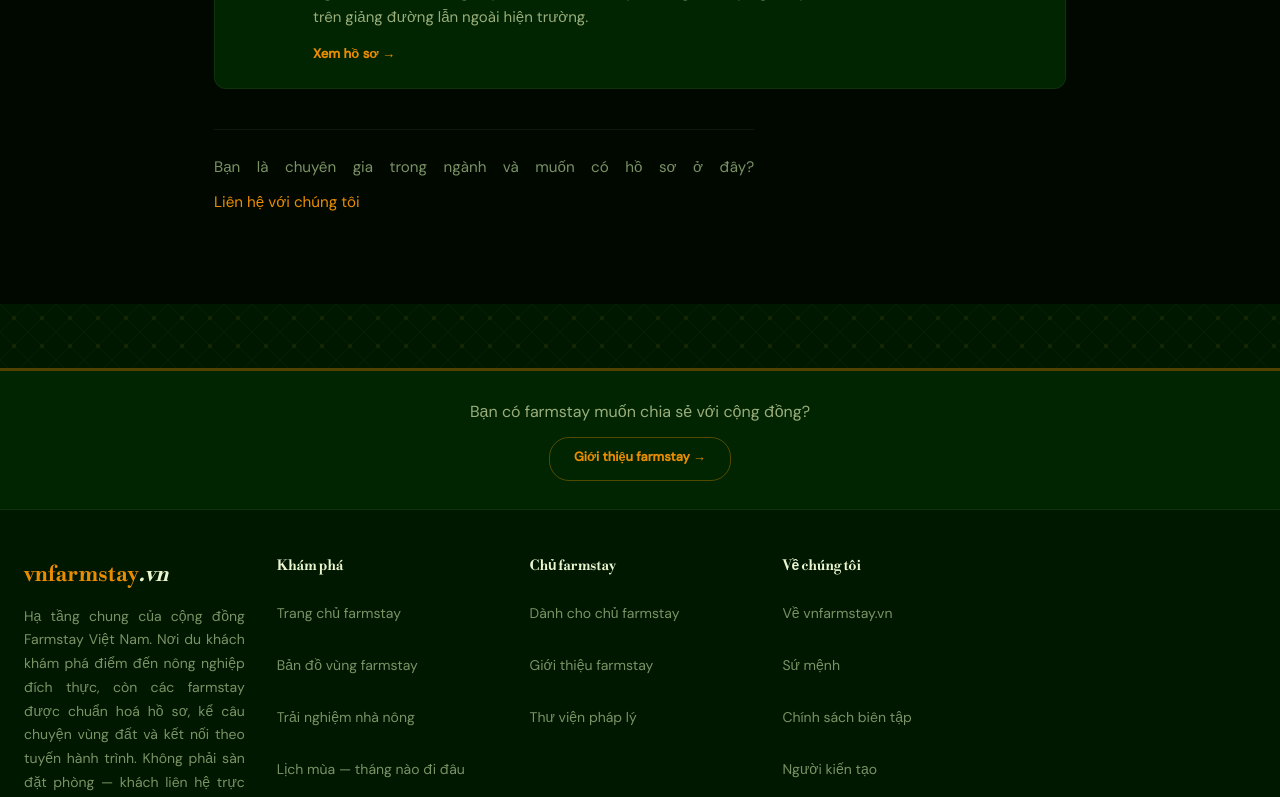
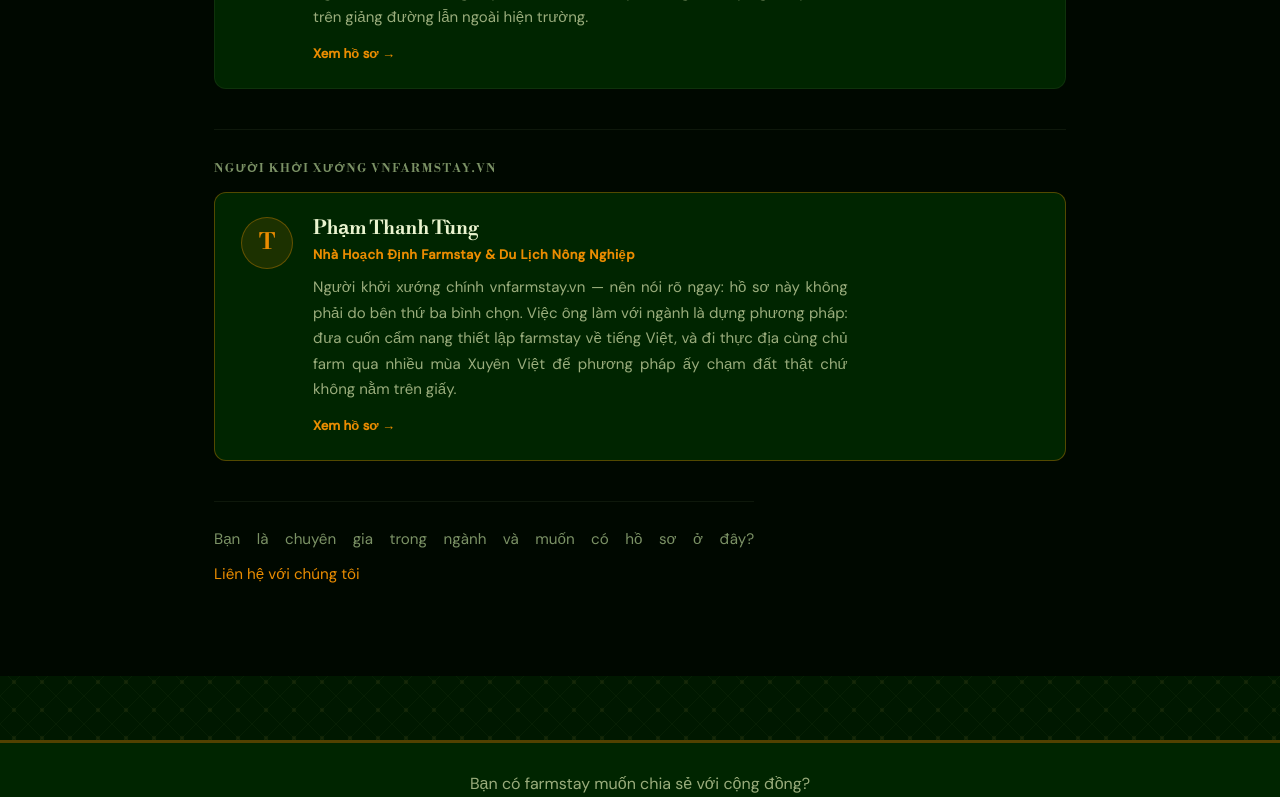
Before and after one commit to thanhtungkt7888nhd/vnfarmstay-vn, a Next.js app: page /nguoi-kien-tao in a window 1280 px wide. Shown: the part 1460-2257 px from the top of the page. Built offline with nearby package versions, Linux system fonts and the light colour scheme; no server answers.

Commit message:
feat(vnfarmstay): Người kiến tạo vào menu chính + hồ sơ Người khởi xướng, nói rõ quan hệ 20260827

```diff
--- a/src/app/nguoi-kien-tao/[slug]/page.tsx
+++ b/src/app/nguoi-kien-tao/[slug]/page.tsx
@@ -173,6 +173,28 @@ export default async function HoSoNguoiKienTao({ params }: Props) {
             </div>
           </div>
 
+          {/* Nói thẳng quan hệ TRƯỚC khi người đọc đọc lời tự khai — Điều II */}
+          {n.laNguoiKhoiXuong && (
+            <p
+              style={{
+                background: "var(--gold-dim)",
+                border: "1px solid var(--gold-border)",
+                borderRadius: "var(--radius-sm)",
+                padding: "12px 16px",
+                fontSize: "0.88rem",
+                color: "var(--text-muted)",
+                lineHeight: 1.7,
+                margin: "0 0 20px",
+              }}
+            >
+              <strong style={{ color: "var(--text-primary)" }}>
+                Người khởi xướng vnfarmstay.vn.
+              </strong>{" "}
+              Hồ sơ này nằm trên chính trang do ông khởi xướng — không phải đánh
+              giá của bên thứ ba. Chúng tôi nói rõ để bạn tự cân nhắc.
+            </p>
+          )}
+
           {/* ── Giọng 1: LỜI CỦA HỌ, nguyên văn ── */}
           <section style={{ ...kieuKhoi, borderTop: "none", paddingTop: 12 }}>
             <h2 style={kieuH2}>Họ tự giới thiệu</h2>
--- a/src/app/nguoi-kien-tao/page.tsx
+++ b/src/app/nguoi-kien-tao/page.tsx
@@ -126,7 +126,7 @@ export default function NguoiKienTaoPage() {
           </p>
 
           <div style={{ display: "flex", flexDirection: "column", gap: 16 }}>
-            {NGUOI_KIEN_TAO.map((n) => (
+            {NGUOI_KIEN_TAO.filter((n) => !n.laNguoiKhoiXuong).map((n) => (
               <Link
                 key={n.slug}
                 href={`/nguoi-kien-tao/${n.slug}`}
@@ -212,6 +212,114 @@ export default function NguoiKienTaoPage() {
             ))}
           </div>
 
+          {/* ── Người khởi xướng — khối RIÊNG, đặt cuối, nói thẳng quan hệ ──
+              Không xếp chung hàng với bốn chuyên gia bên trên: người khởi xướng
+              đứng lẫn vào danh sách mà không nói rõ thì người đọc tưởng đây là
+              bảng do bên thứ ba bình chọn (Điều II). Và hệ thống không được thành
+              bệ đỡ cho cá nhân (Điều VIII). */}
+          {NGUOI_KIEN_TAO.filter((n) => n.laNguoiKhoiXuong).map((n) => (
+            <section
+              key={n.slug}
+              aria-label="Người khởi xướng"
+              style={{
+                marginTop: 40,
+                paddingTop: 32,
+                borderTop: "1px solid var(--ke, var(--border))",
+              }}
+            >
+              <h2
+                style={{
+                  fontSize: "0.74rem",
+                  fontWeight: 700,
+                  letterSpacing: "0.14em",
+                  textTransform: "uppercase",
+                  color: "var(--text-dim)",
+                  marginBottom: 16,
+                }}
+              >
+                Người khởi xướng vnfarmstay.vn
+              </h2>
+              <Link
+                href={`/nguoi-kien-tao/${n.slug}`}
+                style={{
+                  display: "flex",
+                  gap: 20,
+                  alignItems: "flex-start",
+                  background: "var(--bg-card)",
+                  border: "1px solid var(--gold-border)",
+                  borderRadius: "var(--radius)",
+                  padding: "24px 26px",
+                  textDecoration: "none",
+                }}
+              >
+                <span
+                  aria-hidden="true"
+                  style={{
+                    width: 52,
+                    height: 52,
+                    flexShrink: 0,
+                    borderRadius: "50%",
+                    background: "var(--gold-dim)",
+                    border: "1px solid var(--gold-border)",
+                    display: "flex",
+                    alignItems: "center",
+                    justifyContent: "center",
+                    fontFamily: "var(--font-display), serif",
+                    fontSize: "1.4rem",
+                    fontWeight: 700,
+                    color: "var(--gold)",
+                  }}
+                >
+                  {n.ten.trim().split(" ").at(-1)?.charAt(0).toUpperCase()}
+                </span>
+                <div style={{ minWidth: 0 }}>
+                  <h3
+                    style={{
+                      fontFamily: "var(--font-display),serif",
+                      fontSize: "1.2rem",
+                      fontWeight: 700,
+                      color: "var(--text-primary)",
+                      margin: "0 0 4px",
+                    }}
+                  >
+                    {n.ten}
+                  </h3>
+                  <p
+                    style={{
+                      fontSize: "0.82rem",
+                      fontWeight: 600,
+                      letterSpacing: "0.03em",
+                      color: "var(--gold)",
+                      margin: "0 0 10px",
+                    }}
+                  >
+                    {n.chucDanh}
+                  </p>
+                  <p
+                    style={{
+                      fontSize: "0.94rem",
+                      color: "var(--text-muted)",
+                      lineHeight: 1.7,
+                      margin: 0,
+                    }}
+                  >
+                    {n.vaiTroVoiNganh}
+                  </p>
+                  <p
+                    style={{
+                      marginTop: 12,
+                      fontSize: "0.82rem",
+                      fontWeight: 600,
+                      color: "var(--gold)",
+                    }}
+                  >
+                    Xem hồ sơ →
+                  </p>
+                </div>
+              </Link>
+            </section>
+          ))}
+
           <p
             style={{
               color: "var(--text-dim)",
--- a/src/features/nguoi-kien-tao/data.ts
+++ b/src/features/nguoi-kien-tao/data.ts
@@ -46,6 +46,18 @@ export interface NguoiKienTao {
   anh?: string;
   /** Ngày đọc dữ kiện, dạng YYYY-MM-DD — Điều IV */
   ngayDo: string;
+  /**
+   * Người này có phải NGƯỜI KHỞI XƯỚNG chính vnfarmstay.vn không.
+   *
+   * ⚠️ Có trường này vì Điều II — trung thực về trạng thái. Người khởi xướng đứng
+   * lẫn trong danh sách chuyên gia mà không nói rõ thì người đọc tưởng đây là một
+   * bảng do bên thứ ba bình chọn. Nói thẳng quan hệ LÀM TĂNG độ tin, không giảm —
+   * cùng lối với việc mỗi cấp xác minh phải nói cả thứ nó KHÔNG bảo đảm.
+   *
+   * Trang tổng tách người này ra một khối RIÊNG ở cuối, không xếp chung hàng —
+   * để hệ thống không thành bệ đỡ cho cá nhân (Điều VIII).
+   */
+  laNguoiKhoiXuong?: boolean;
 }
 
 export const NGUOI_KIEN_TAO: NguoiKienTao[] = [
@@ -138,6 +150,38 @@ export const NGUOI_KIEN_TAO: NguoiKienTao[] = [
     anh: "https://dophuongquyen.vn/assets/do-phuong-quyen-portrait-1.jpg",
     ngayDo: "2026-08-26",
   },
+  {
+    /* ⚠️ Đặt CUỐI mảng là cố ý — xem `laNguoiKhoiXuong`. Dữ kiện lấy nguyên văn từ
+       schema `Person` trên nhahoachdinh.vn, đọc 27/08/2026.
+       ⚠️⚠️ Mô tả tự khai ghi ĐÚNG "Người biên dịch" — KHÔNG phải tác giả. Giữ nguyên
+       chữ ấy; sửa thành "tác giả" là khai sai danh tính, đã từng phải đính chính bằng
+       PR ở web khác. Web này cũng KHÔNG khai năm sinh, nên không có nguy cơ lẫn với
+       người trùng tên nổi tiếng hơn. */
+    slug: "pham-thanh-tung",
+    ten: "Phạm Thanh Tùng",
+    chucDanh: "Nhà Hoạch Định Farmstay & Du Lịch Nông Nghiệp",
+    chucDanhNgan: "Nhà Hoạch Định Farmstay",
+    tuKhai:
+      "Chuyên gia hoạch định farmstay hàng đầu Việt Nam với hơn 9 năm kinh nghiệm, tư vấn 100+ dự án trải khắp 30+ tỉnh thành, dẫn 5 mùa Xuyên Việt Farmstay. Sáng lập DEFARM, Xuyên Việt Farmstay, Farmstay Update. Người biên dịch và đưa sách Hướng Dẫn Thiết Lập Farmstay về Việt Nam (NXB Hồng Đức, 2021).",
+    vaiTroVoiNganh:
+      "Người khởi xướng chính vnfarmstay.vn — nên nói rõ ngay: hồ sơ này không phải do bên thứ ba bình chọn. Việc ông làm với ngành là dựng phương pháp: đưa cuốn cẩm nang thiết lập farmstay về tiếng Việt, và đi thực địa cùng chủ farm qua nhiều mùa Xuyên Việt để phương pháp ấy chạm đất thật chứ không nằm trên giấy.",
+    linhVuc: [
+      /* Lọc bỏ "Phạm Thanh Tùng" và "Nhà Hoạch Định" khỏi `knowsAbout` gốc: đó là
+         tên riêng và danh xưng, không phải lĩnh vực chuyên môn. */
+      "Quy hoạch vùng đất nông nghiệp",
+      "Thiết kế farmstay bền vững",
+      "Pháp lý farmstay",
+      "Luật Đất đai 2024",
+      "Chuyển mục đích sử dụng đất",
+      "Vận hành farmstay",
+      "Đào tạo chủ farmstay",
+      "Tư vấn đầu tư farmstay",
+    ],
+    toChuc: "DEFARM",
+    web: "https://nhahoachdinh.vn",
+    ngayDo: "2026-08-27",
+    laNguoiKhoiXuong: true,
+  },
 ];
 
 export function timNguoiKienTao(slug: string): NguoiKienTao | undefined {
--- a/src/shared/ui/Navbar.tsx
+++ b/src/shared/ui/Navbar.tsx
@@ -11,6 +11,10 @@ const navLinks = [
   { href: "/farmstay-la-gi", label: "Farmstay là gì" },
   { href: "/blog", label: "Câu chuyện" },
   { href: "/cong-dong", label: "Cộng đồng" },
+  /* Thêm 27/08/2026 theo lệnh Ông — trước đó chỉ vào được qua chân trang.
+     Đặt SAU "Cộng đồng", KHÔNG đưa lên trang chủ: Điều VIII giữ trang chủ cho
+     chủ farm, còn menu là điều hướng chung nên hợp lệ. */
+  { href: "/nguoi-kien-tao", label: "Người kiến tạo" },
 ];
 
 export function Navbar() {
```
Also changed, not shown: public/llms.txt.
